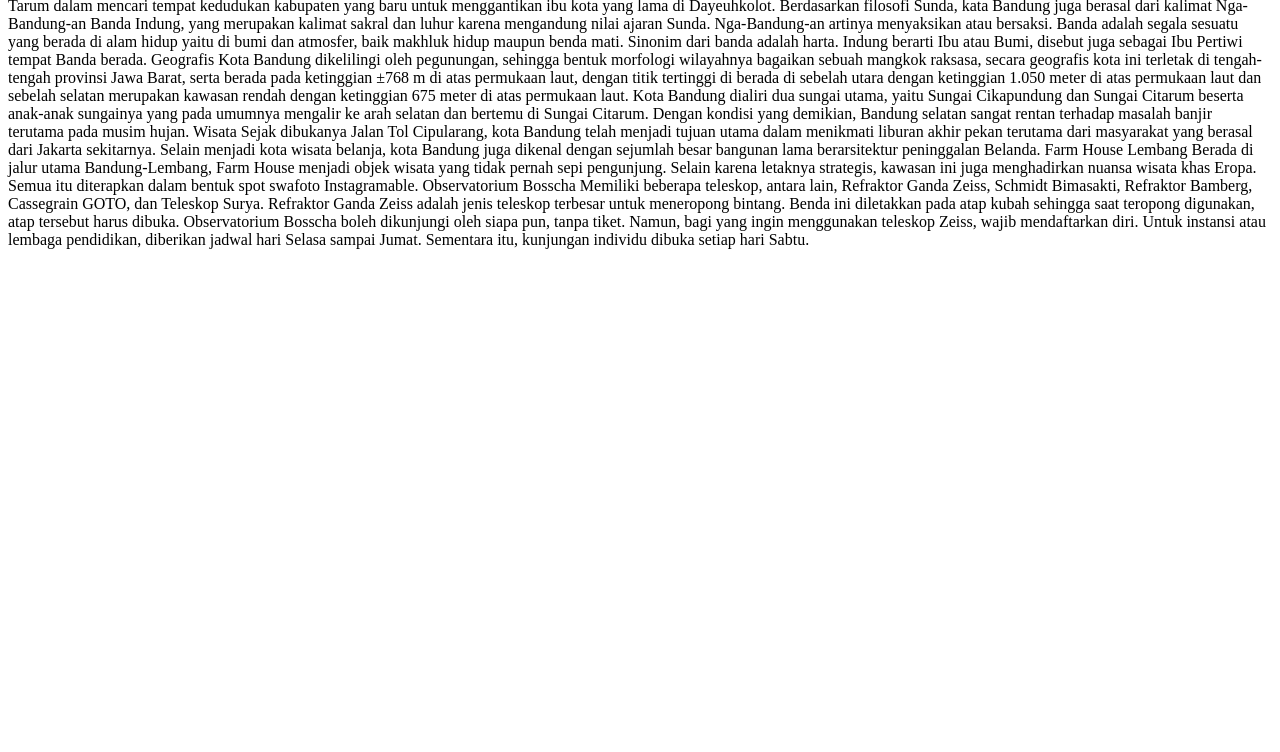
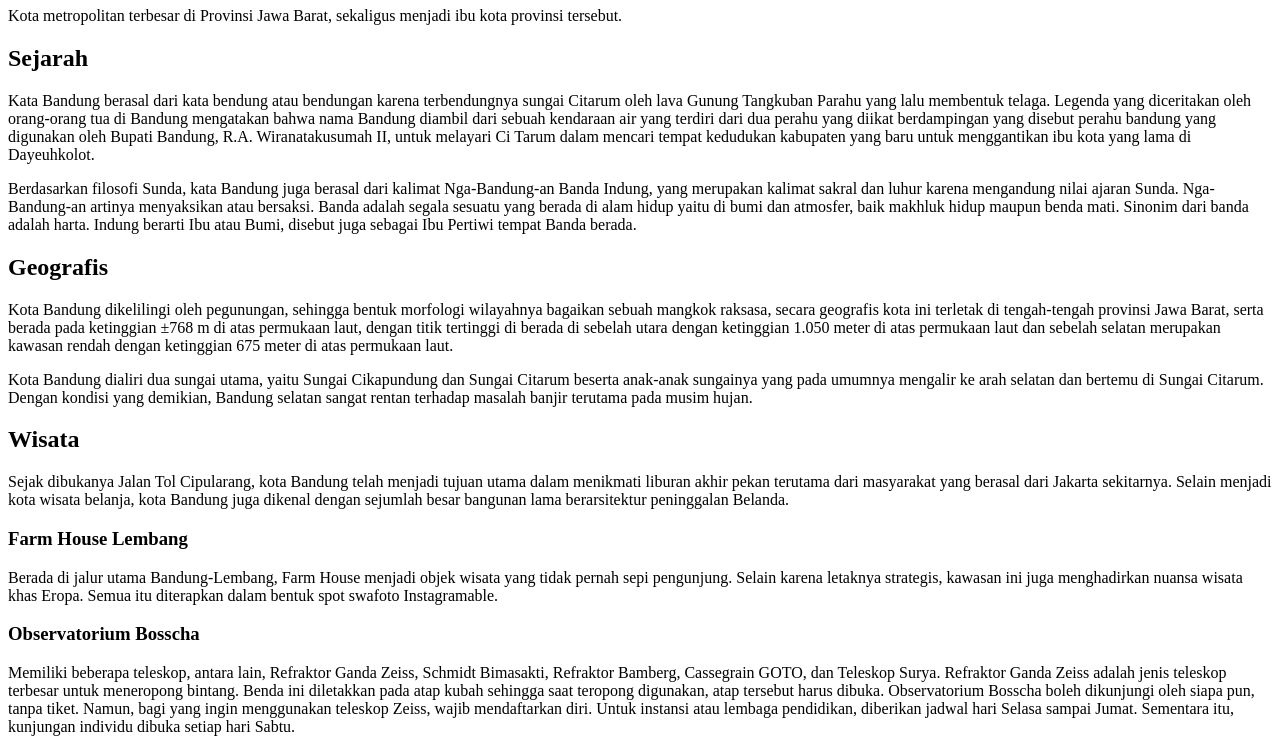
Before and after one commit to muamarzidan/Learn-Dicoding, a plain HTML site: page PemprogramanWeb/latihan2.html in a window 1280 px wide. Shown: the part 73-825 px from the top of the page. Before the commit the page ends 800 px from the top, so only its background shows below. Drawn offline with Linux system fonts and the light colour scheme.

Commit message:
latihan 2

```diff
--- a/PemprogramanWeb/latihan2.html
+++ b/PemprogramanWeb/latihan2.html
@@ -9,50 +9,61 @@
 
 <body>
     <p>
-        Bandung
+        <h1>Bandung</h1>
+        <p>
             Kota metropolitan terbesar di Provinsi Jawa Barat, sekaligus menjadi ibu kota provinsi tersebut.
+        </p>
 
 
-        Sejarah
+        <h2>Sejarah</h2>
+        <p>
             Kata Bandung berasal dari kata bendung atau bendungan karena terbendungnya sungai Citarum oleh lava Gunung
             Tangkuban Parahu yang lalu membentuk telaga. Legenda yang diceritakan oleh orang-orang tua di Bandung mengatakan
             bahwa nama Bandung diambil dari sebuah kendaraan air yang terdiri dari dua perahu yang diikat berdampingan yang
             disebut perahu bandung yang digunakan oleh Bupati Bandung, R.A. Wiranatakusumah II, untuk melayari Ci Tarum
             dalam mencari tempat kedudukan kabupaten yang baru untuk menggantikan ibu kota yang lama di Dayeuhkolot.
+        </p>
 
-
+        <p>
             Berdasarkan filosofi Sunda, kata Bandung juga berasal dari kalimat Nga-Bandung-an Banda Indung, yang merupakan
             kalimat sakral dan luhur karena mengandung nilai ajaran Sunda. Nga-Bandung-an artinya menyaksikan atau bersaksi.
             Banda adalah segala sesuatu yang berada di alam hidup yaitu di bumi dan atmosfer, baik makhluk hidup maupun
             benda mati. Sinonim dari banda adalah harta. Indung berarti Ibu atau Bumi, disebut juga sebagai Ibu Pertiwi
             tempat Banda berada.
+        </p>
 
-
-        Geografis
+        <h2>Geografis</h2>
+        <p>
             Kota Bandung dikelilingi oleh pegunungan, sehingga bentuk morfologi wilayahnya bagaikan sebuah mangkok raksasa,
             secara geografis kota ini terletak di tengah-tengah provinsi Jawa Barat, serta berada pada ketinggian ±768 m di
             atas permukaan laut, dengan titik tertinggi di berada di sebelah utara dengan ketinggian 1.050 meter di atas
             permukaan laut dan sebelah selatan merupakan kawasan rendah dengan ketinggian 675 meter di atas permukaan laut.
+        </p>
 
-
+        <p>
             Kota Bandung dialiri dua sungai utama, yaitu Sungai Cikapundung dan Sungai Citarum beserta anak-anak sungainya
             yang pada umumnya mengalir ke arah selatan dan bertemu di Sungai Citarum. Dengan kondisi yang demikian, Bandung
             selatan sangat rentan terhadap masalah banjir terutama pada musim hujan.
+        </p>
 
-
-        Wisata
+        <h2>Wisata</h2>
+        <p>
             Sejak dibukanya Jalan Tol Cipularang, kota Bandung telah menjadi tujuan utama dalam menikmati liburan akhir
             pekan terutama dari masyarakat yang berasal dari Jakarta sekitarnya. Selain menjadi kota wisata belanja, kota
             Bandung juga dikenal dengan sejumlah besar bangunan lama berarsitektur peninggalan Belanda.
+        </p>
 
 
-        Farm House Lembang
+        <h3>Farm House Lembang</h3>
+        <P>
             Berada di jalur utama Bandung-Lembang, Farm House menjadi objek wisata yang tidak pernah sepi pengunjung. Selain
             karena letaknya strategis, kawasan ini juga menghadirkan nuansa wisata khas Eropa. Semua itu diterapkan dalam
             bentuk spot swafoto Instagramable.
+        </P>
 
 
-        Observatorium Bosscha
+        <h3>Observatorium Bosscha</h3>
+        <p>
             Memiliki beberapa teleskop, antara lain, Refraktor Ganda Zeiss, Schmidt Bimasakti, Refraktor Bamberg, Cassegrain
             GOTO, dan Teleskop Surya. Refraktor Ganda Zeiss adalah jenis teleskop terbesar untuk meneropong bintang. Benda
             ini diletakkan pada atap kubah sehingga saat teropong digunakan, atap tersebut harus dibuka. Observatorium
@@ -60,6 +71,7 @@
             mendaftarkan diri. Untuk instansi atau lembaga pendidikan, diberikan jadwal hari Selasa sampai Jumat. Sementara
             itu, kunjungan individu dibuka setiap hari Sabtu.
         </p>
+    </p>
 </body>
 
 </html>
```
Lines whose indentation alone changed are shown as unchanged.
